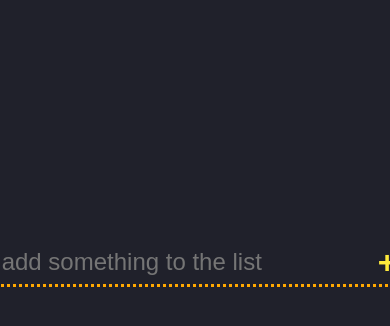
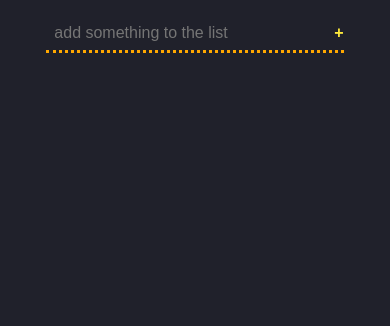
Before and after one commit to benspier/todo, a website: page index.html in a window 390 px wide. Drawn offline with Linux system fonts and the light colour scheme.

Commit message:
make responsive for mobile

```diff
--- a/index.html
+++ b/index.html
@@ -7,6 +7,7 @@
     <meta name="description" content="Simple to-do list">
     <link rel="stylesheet" href="style.css">
     <link href="https://fonts.googleapis.com/css?family=Roboto" rel="stylesheet">
+    <meta name="viewport" content="width=device-width, initial-scale=1">
 </head>
 
 <body>
--- a/style.css
+++ b/style.css
@@ -1,6 +1,8 @@
 * {
     box-sizing: border-box;
 }
+
+
 
 body {
     display: flex;
@@ -10,6 +12,13 @@ body {
     margin: 15rem auto;
     background-color: #20212b;
     font-family: 'Roboto', sans-serif;
+}
+
+@media only screen and (max-width: 600px) {
+    body {
+        max-height: 100%;
+        margin: 1rem;
+    }
 }
 
 #top-section {
@@ -37,6 +46,13 @@ body {
     outline: none;
 }
 
+@media only screen and (max-width: 600px) {
+    #text-box {
+        width: 18rem;
+        font-size: 1rem;
+    }
+}
+
 #add-button {
     margin:0;
     padding:0;
@@ -44,7 +60,12 @@ body {
     font-size: 2rem;
     outline: none;
     color: #ffeb3b;
+}
 
+@media only screen and (max-width: 600px) {
+    #add-button {
+        font-size: 1rem;
+    }
 }
 
 #add-button:active {
@@ -93,7 +114,7 @@ li {
 }
 
 li:hover {
-    background-color: mediumaquamarine;
+    background-color: #ffa800;
 }
 
 input[type=checkbox] {
```
